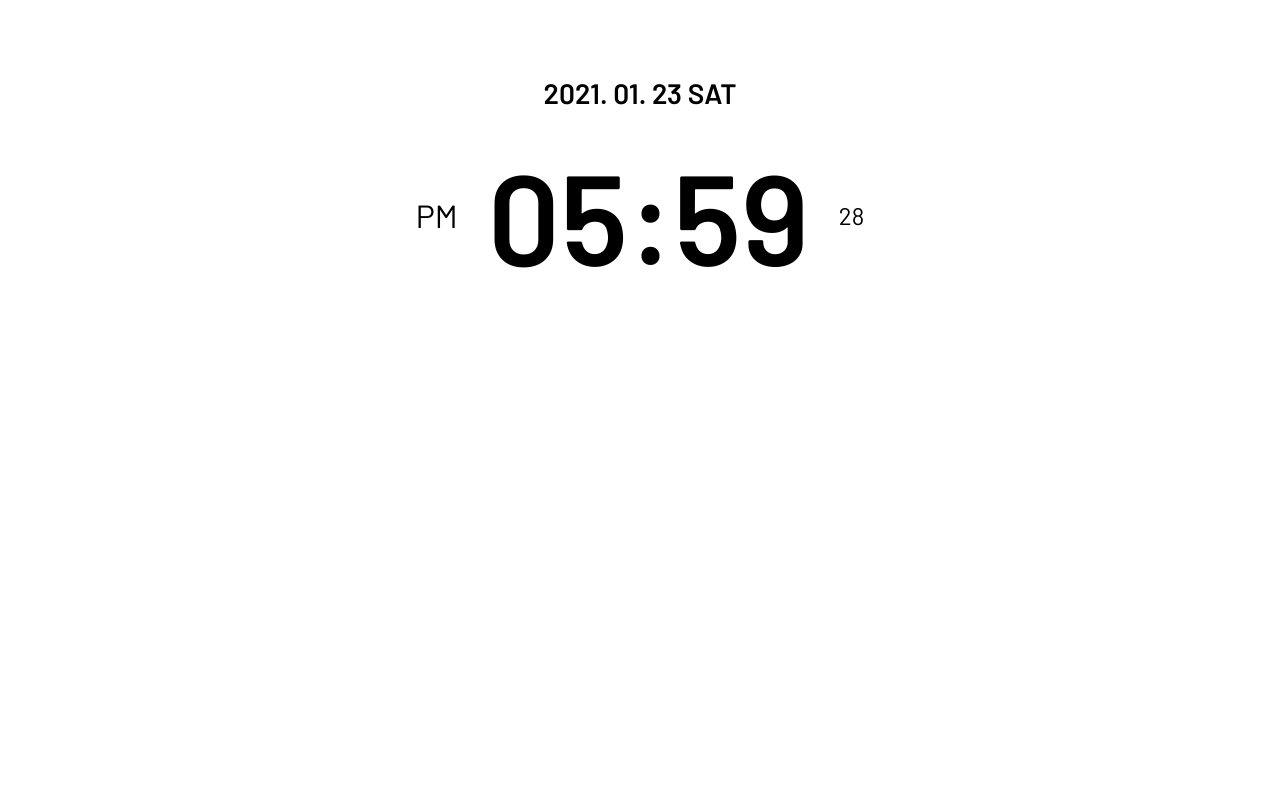
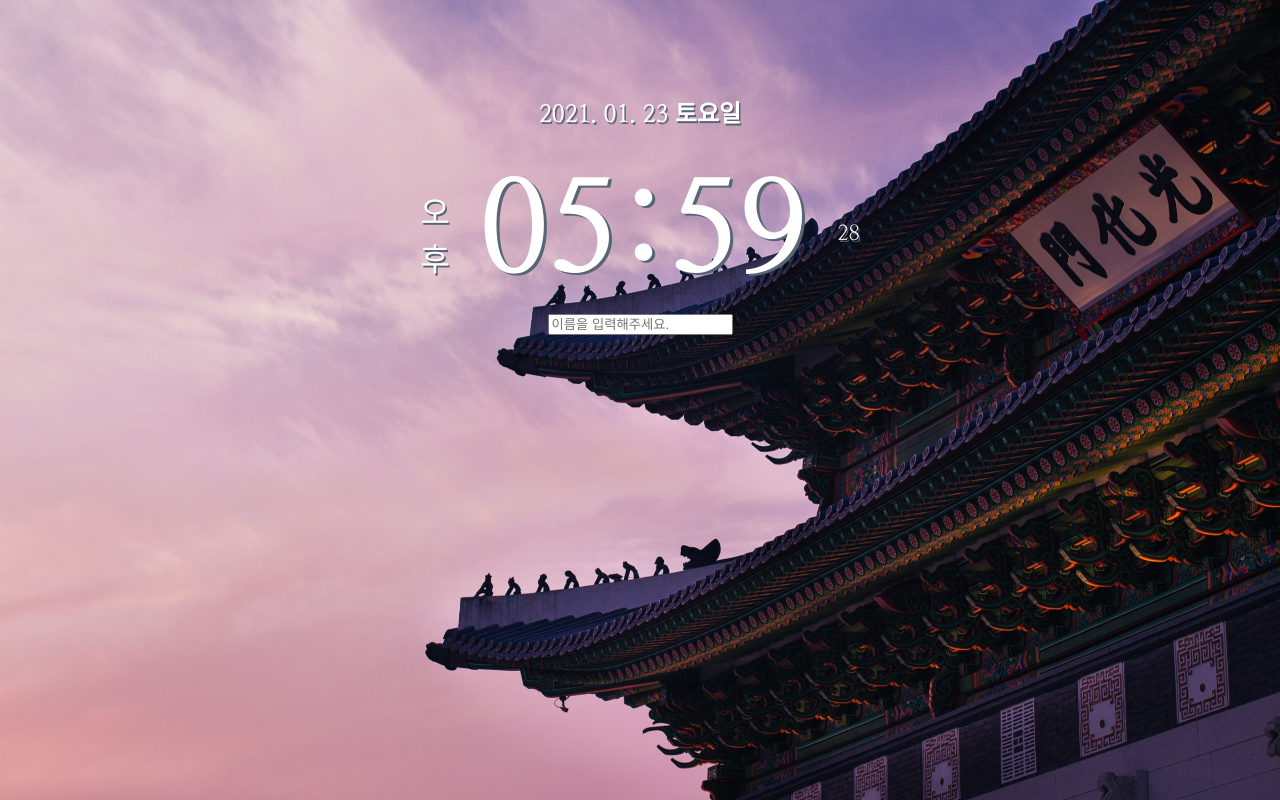
Before and after one commit to siyun627/vanillajs_chrome_clone, a plain HTML site: page index.html in a window 1280 px wide. Drawn offline with Linux system fonts and the light colour scheme.

Commit message:
weather, greeting

```diff
--- a/bg.js
+++ b/bg.js
@@ -0,0 +1,23 @@
+const body = document.querySelector("body");
+const weatherColor = document.querySelector(".js-weather");
+
+const IMG_NUMBER = 5;
+
+function paintImage(imgnumber) {
+  const image = new Image();
+  image.src = `img/${imgnumber + 1}.jpg`;
+  image.classList.add("bgImage");
+  body.prepend(image);
+}
+
+function genRandom() {
+  const number = Math.floor(Math.random() * IMG_NUMBER);
+  return number;
+}
+
+function init() {
+  const randomNumber = genRandom();
+  paintImage(randomNumber);
+}
+
+init();
--- a/clock.js
+++ b/clock.js
@@ -12,15 +12,19 @@ function getTime() {
     year = today.getFullYear(),
     month = today.getMonth() + 1,
     date = today.getDate(),
-    week = new Array("SUN", "MON", "TUE", "WED", "THU", "FRI", "SAT"),
+    week = new Array(
+      "일요일",
+      "월요일",
+      "화요일",
+      "수요일",
+      "목요일",
+      "금요일",
+      "토요일"
+    ),
     day = week[today.getDay()],
-    hours = getHours > 12 ? getHours - 12 : getHours;
-  if (getHours < 12) {
-    amPmTitle.innerText = "AM";
-  } else {
-    amPmTitle.innerText = "PM";
-  }
-
+    hours =
+      getHours > 12 ? getHours - 12 : getHours === 0 ? getHours + 12 : getHours;
+  amPmTitle.innerText = getHours < 12 ? "오\n전" : "오\n후";
   dateTitle.innerText = `${year}. ${month < 10 ? `0${month}` : month}. ${
     date < 10 ? `0${date}` : date
   } ${day}`;
--- /dev/null
+++ b/greeting.js
@@ -0,0 +1,43 @@
+const form = document.querySelector(".greetingForm"),
+  input = document.querySelector(".nameInput"),
+  greeting = document.querySelector(".greeting");
+
+const USERNAME = "username",
+  SHOWING_UN = "showing";
+
+function saveName(text) {
+  localStorage.setItem(USERNAME, text);
+}
+
+function handleSubmit(event) {
+  event.preventDefault();
+  const currentValue = input.value;
+  paintGreeting(currentValue);
+  saveName(currentValue);
+}
+
+function askForName() {
+  form.classList.add(SHOWING_UN);
+  form.addEventListener("submit", handleSubmit);
+}
+
+function paintGreeting(text) {
+  form.classList.remove(SHOWING_UN);
+  greeting.classList.add(SHOWING_UN);
+  greeting.innerText = `환영합니다 ${text}님`;
+}
+
+function loadName() {
+  const loadedName = localStorage.getItem(USERNAME);
+  if (loadedName === null) {
+    askForName();
+  } else {
+    paintGreeting(loadedName);
+  }
+}
+
+function init() {
+  loadName();
+}
+
+init();
--- a/index.html
+++ b/index.html
@@ -6,15 +6,28 @@
     <title>SY_CHROME</title>
   </head>
   <body>
-      <div class="weather"></div>
-    <div class="js-clock date">
+    <span class="js-weather"></span>
+    <div class="js-clock">
       <h3></h3>
-    <div>
-    <div class="js-clock clock">
-      <span class="amPm"></span>
-      <h1 class ="time">00:00</h1>
-      <span class="seconds"></span>
+      <div class="clock">
+        <span class="amPm">오전</span>
+        <h1 class="time">00:00</h1>
+        <span class="seconds"></span>
+      </div>
+    </div>
+    <div class="js-greeting">
+      <form class="greetingForm">
+        <input
+          class="nameInput"
+          type="text"
+          placeholder="이름을 입력해주세요."
+        />
+      </form>
+      <h4 class="greeting"></h4>
     </div>
     <script src="clock.js"></script>
+    <script src="greeting.js"></script>
+    <script src="bg.js"></script>
+    <script src="weather.js"></script>
   </body>
 </html>
--- a/styles.css
+++ b/styles.css
@@ -1,12 +1,21 @@
-@import url("https://fonts.googleapis.com/css2?family=Barlow:ital,wght@0,400;0,500;0,600;1,300;1,400&display=swap");
+@import url("https://fonts.googleapis.com/css2?family=Nanum+Myeongjo:wght@400;700;800&display=swap");
 
 body {
-  font-family: "Barlow", sans-serif;
+  font-family: "Nanum Myeongjo", serif;
+  color: white;
+  text-shadow: 1.5px 1.5px #576574;
+  background-color: #2f3640;
 }
 
-.date {
+h3 {
   text-align: center;
   font-size: 1.5rem;
+}
+
+.js-clock {
+  display: flex;
+  flex-direction: column;
+  justify-content: center;
 }
 
 .clock {
@@ -18,6 +27,7 @@ body {
 .time {
   font-size: 8rem;
   margin: 0 30px;
+  text-shadow: 3px 2px #576574;
 }
 
 .amPm {
@@ -26,8 +36,49 @@ body {
 
 .seconds {
   align-items: flex-end;
+  font-size: 1.3rem;
 }
 
-.weather {
+@keyframes fadeIn {
+  from {
+    opacity: 0;
+  }
+  to {
+    opacity: 1;
+  }
+}
+
+.bgImage {
+  position: absolute;
+  top: 0;
+  left: 0;
+  width: 100%;
+  height: 100%;
+  z-index: -1;
+  animation: fadeIn 0.5s linear;
+}
+
+.js-weather {
   height: 40px;
+  display: flex;
+  justify-content: flex-end;
+  text-align: right;
+  margin: 15px 5px;
+  line-height: 25px;
+  text-shadow: 0.5px 0.5px #576574;
 }
+
+.greetingForm,
+.greeintg {
+  display: none;
+}
+
+.showing {
+  display: block;
+}
+
+.js-greeting {
+  display: flex;
+  justify-content: center;
+  font-size: 1rem;
+}
--- a/weather.js
+++ b/weather.js
@@ -0,0 +1,57 @@
+const weather = document.querySelector(".js-weather");
+
+const API_KEY = "822ac4de0a1d93f80b5dbb48a532e015";
+const COORDS = "coords";
+
+function getWeather(lat, lon) {
+  fetch(
+    `https://api.openweathermap.org/data/2.5/weather?lat=${lat}&lon=${lon}&appid=${API_KEY}&units=metric`
+  )
+    .then(function (response) {
+      return response.json();
+    })
+    .then(function (json) {
+      const temperature = json.main.temp;
+      const feels_like = json.main.feels_like;
+      weather.innerText = `섭씨 ${temperature}도, \n 체감 섭씨 ${feels_like}도`;
+    });
+}
+
+function saveCoords(coordsObj) {
+  localStorage.setItem(COORDS, JSON.stringify(coordsObj));
+}
+
+function handleGeoSuccess(position) {
+  const latitude = position.coords.latitude;
+  const longitude = position.coords.longitude;
+  const coordsObj = {
+    latitude,
+    longitude,
+  };
+  saveCoords(coordsObj);
+  getWeather(latitude, longitude);
+}
+
+function handleGeoError() {
+  console.log("Cant access geo location");
+}
+
+function askForCoords() {
+  navigator.geolocation.getCurrentPosition(handleGeoSuccess, handleGeoError);
+}
+
+function loadCoords() {
+  const loadedCoords = localStorage.getItem(COORDS);
+  if (loadedCoords === null) {
+    askForCoords();
+  } else {
+    const parsedCoords = JSON.parse(loadedCoords);
+    getWeather(parsedCoords.latitude, parsedCoords.longitude);
+  }
+}
+
+function init() {
+  loadCoords();
+}
+
+init();
```
Also changed, not shown: img/1.jpg (added), img/2.jpg (added), img/3.jpg (added), img/4.jpg (added), img/5.jpg (added).
